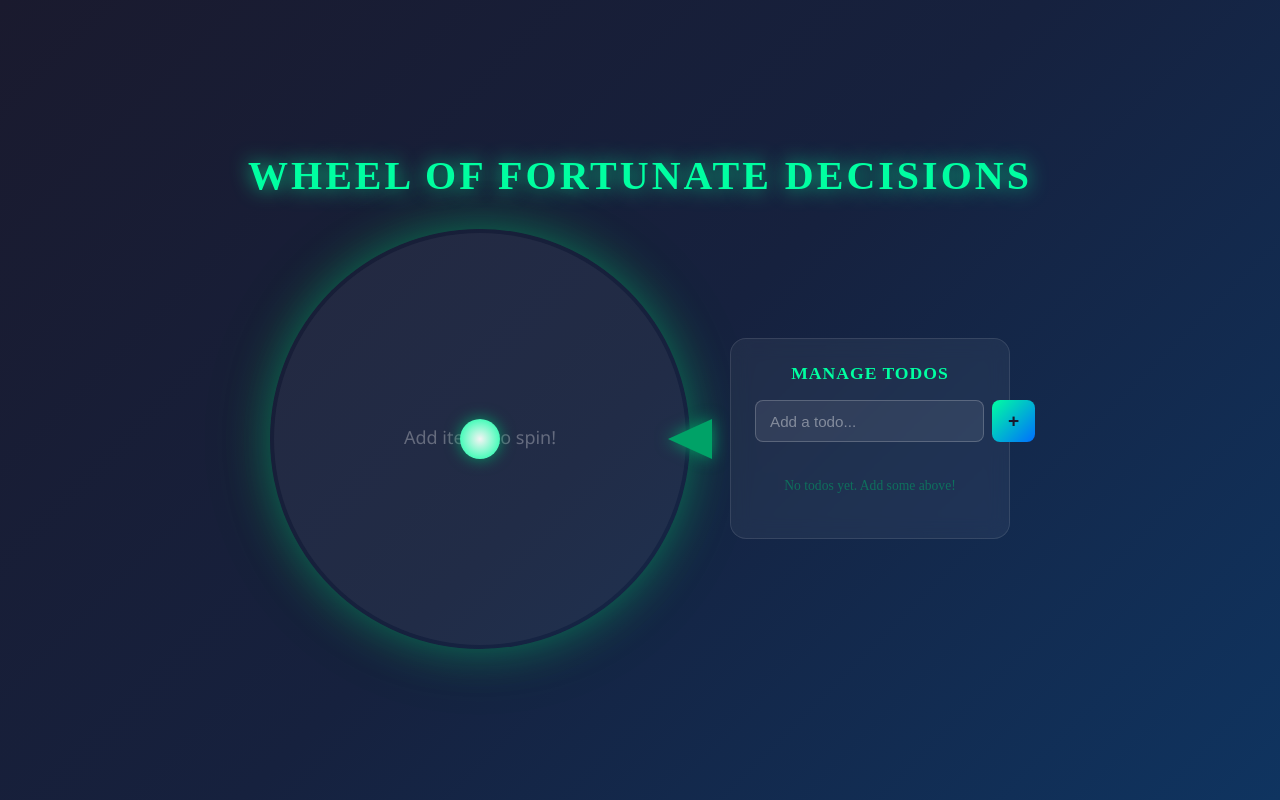
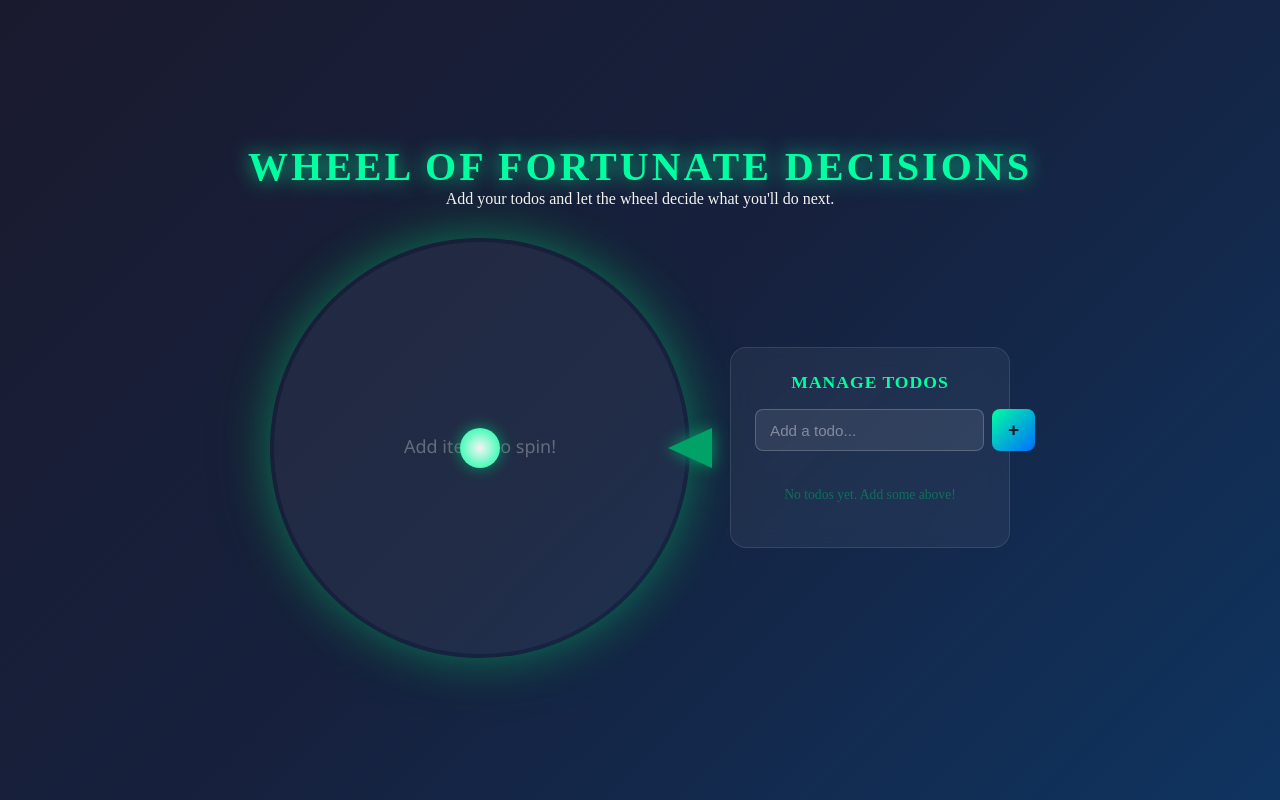
Before and after one commit to LottaMe/wheel-of-fortunate-decisions, a SvelteKit app: page / in a window 1280 px wide. Built offline with nearby package versions, Linux system fonts and the light colour scheme.

Commit message:
Add subtitle

```diff
--- a/src/routes/+page.svelte
+++ b/src/routes/+page.svelte
@@ -21,7 +21,10 @@
 </script>
 
 <main>
-  <h1>WHEEL OF FORTUNATE DECISIONS</h1>
+  <div class="header">
+    <h1>WHEEL OF FORTUNATE DECISIONS</h1>
+    <p>Add your todos and let the wheel decide what you'll do next.</p>
+  </div>
 
   <div class="container">
     <Wheel items={todos} onResult={handleResult} colors={COLORS} />
@@ -45,14 +48,16 @@
     align-items: center;
     justify-content: center;
     min-height: 100vh;
-    padding: 20px;
   }
   h1 {
     font-size: 2.5rem;
-    margin-bottom: 30px;
     text-shadow: 0 0 20px rgb(0, 255, 161, 0.8);
     color: #00ffa1;
     letter-spacing: 3px;
+  }
+  .header {
+    margin-bottom: 30px;
+     text-align: center;
   }
   .container {
     display: flex;
```
